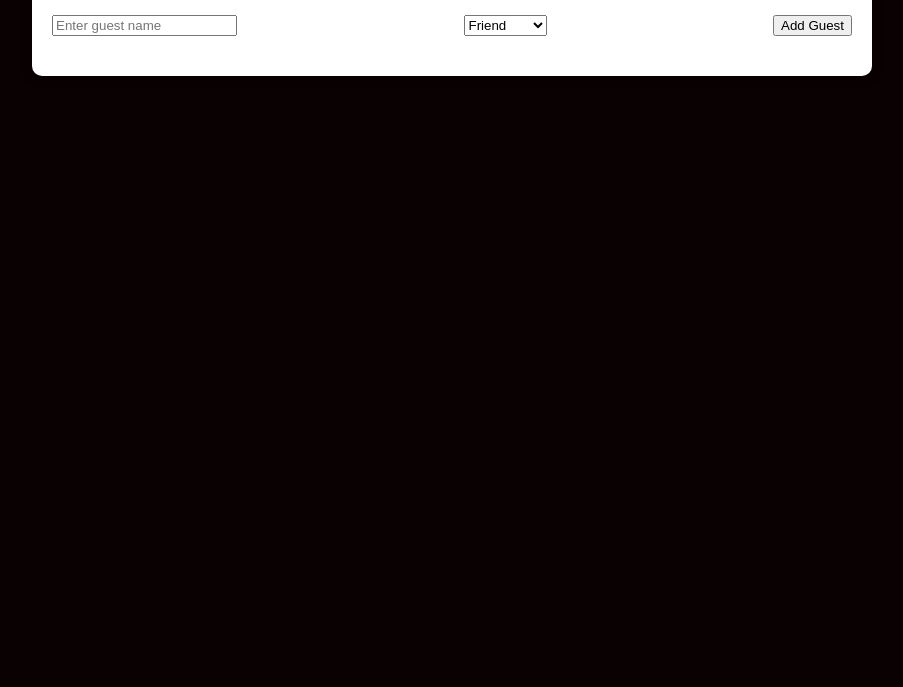
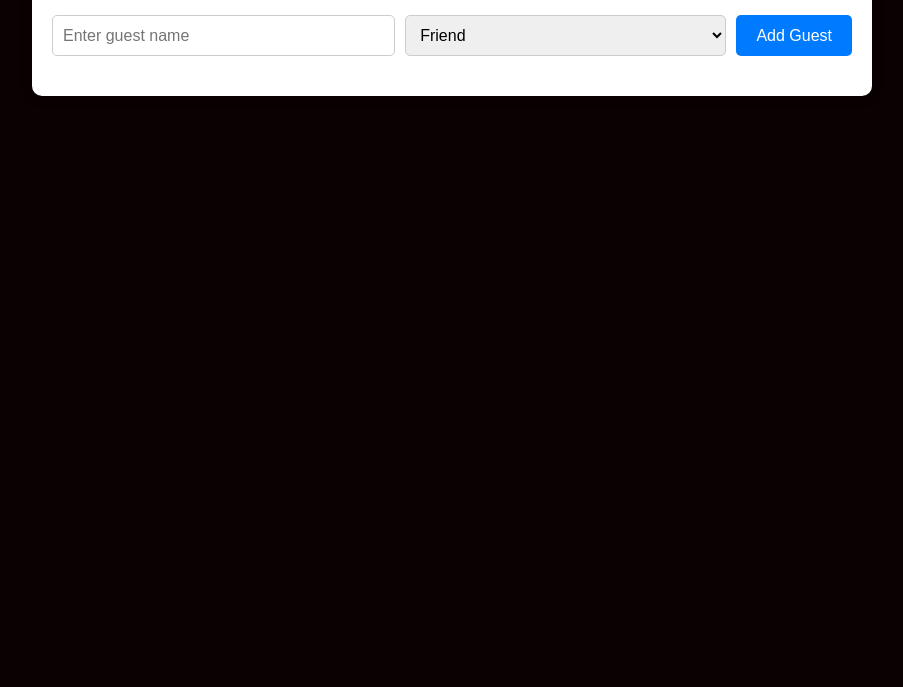
Before and after one commit to peter2610/Week2-Code-challenge, a plain HTML site: page index.html in a window 1280 px wide. Shown: the part 113-800 px from the top of the page, without its empty margins (188-1091 px from the left). Drawn offline with Linux system fonts and the light colour scheme.

Commit message:
style.css input fields and buttons

```diff
--- a/style.css
+++ b/style.css
@@ -28,3 +28,22 @@ form {
   justify-content: space-between;
   margin-bottom: 20px;
 }
+
+input[type="text"], select {
+  flex: 1 1 200px;
+  padding: 10px;
+  font-size: 16px;
+  border: 1px solid #ccc;
+  border-radius: 5px;
+}
+
+button {
+  background-color: #007BFF;
+  color: white;
+  padding: 10px 20px;
+  border: 10px;
+  font-size: 16px;
+  cursor: pointer;
+  border-radius: 5px;
+  transition: background-color 0.3s ease;
+}
```
